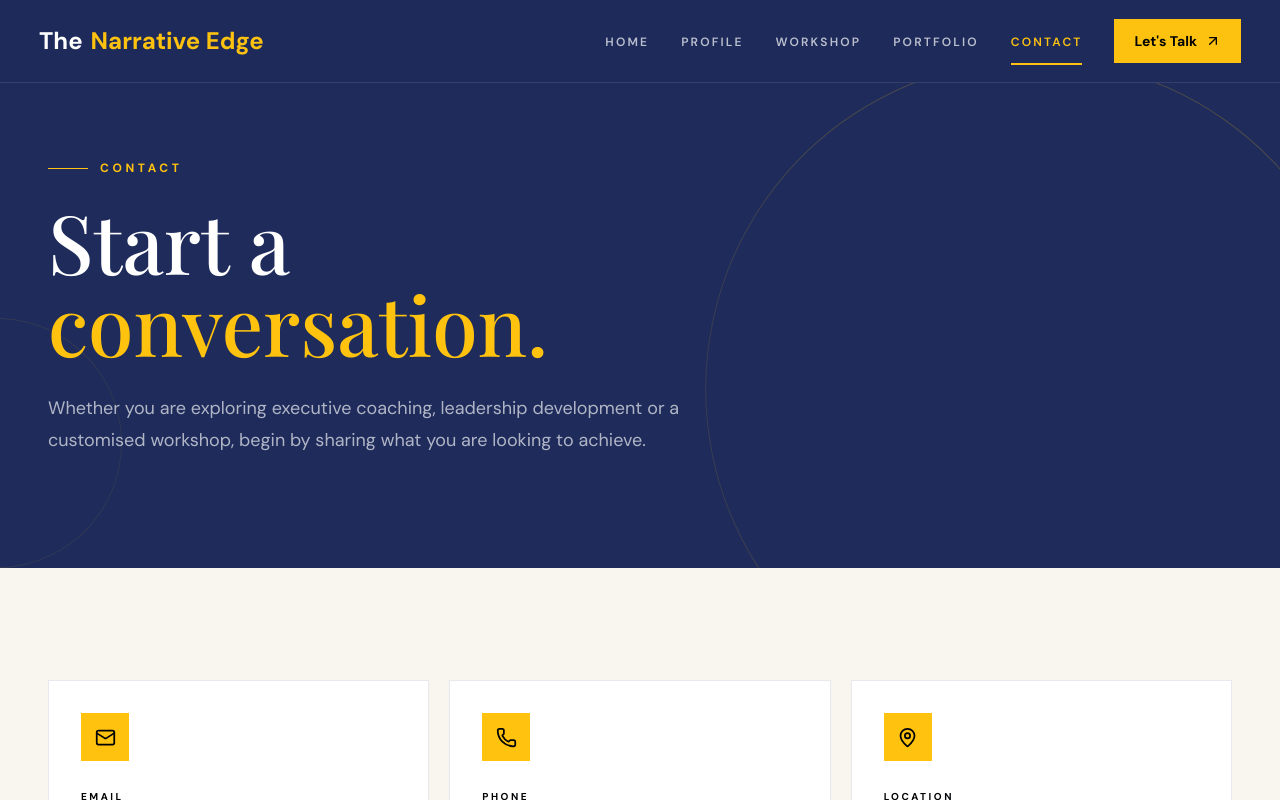
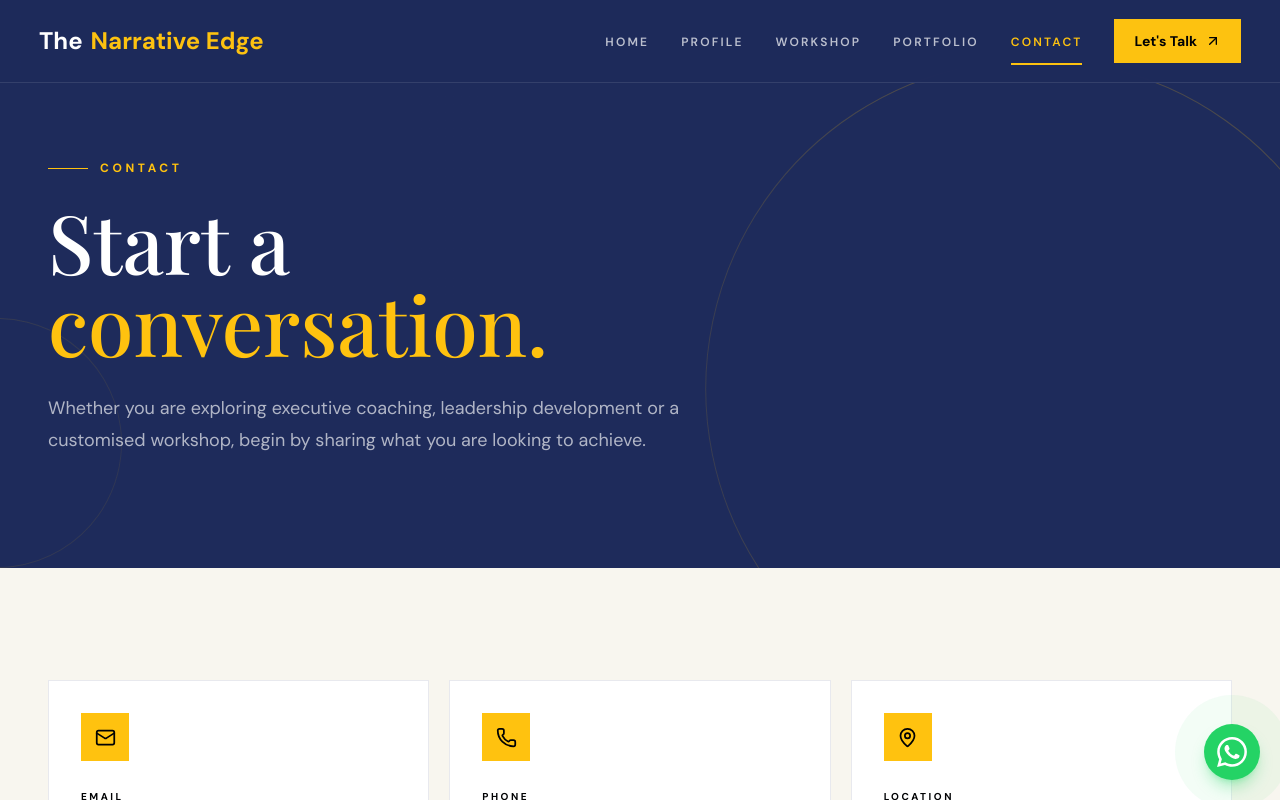
Before and after one commit to ManojPrabakarS/demo-profile, a React (Vite) app: page /contact in a window 1280 px wide. Shown: the top 800 px of the page. Built offline with nearby package versions, Linux system fonts and the light colour scheme.

Commit message:
whatsapp

```diff
--- a/src/App.jsx
+++ b/src/App.jsx
@@ -3,6 +3,7 @@ import { Routes, Route } from "react-router-dom";
 import Navbar from "./components/Navbar";
 import Footer from "./components/Footer";
 import ScrollToTop from "./components/ScrollToTop";
+import WhatsAppButton from "./components/WhatsAppButton";
 import PageTransition from "./components/PageTransition";
 
 import Home from "./pages/Home";
@@ -67,6 +68,8 @@ export default function App() {
 
       </Routes>
 
+      <WhatsAppButton />
+
       <Footer />
     </>
   );
--- /dev/null
+++ b/src/components/WhatsAppButton.jsx
@@ -0,0 +1,41 @@
+import { motion } from "framer-motion";
+
+export default function WhatsAppButton() {
+  const phoneNumber = "9894170320"; // Placeholder: update with actual WhatsApp number
+  const message = encodeURIComponent(
+    "Hello R.A. Nadesan, I would like to connect with you regarding leadership coaching & workshops."
+  );
+  const whatsappUrl = `https://wa.me/${phoneNumber}?text=${message}`;
+
+  return (
+    <motion.a
+      href={whatsappUrl}
+      target="_blank"
+      rel="noopener noreferrer"
+      aria-label="Chat on WhatsApp"
+      initial={{ scale: 0, opacity: 0 }}
+      animate={{ scale: 1, opacity: 1 }}
+      transition={{ delay: 0.8, duration: 0.4, type: "spring", stiffness: 260, damping: 20 }}
+      whileHover={{ scale: 1.08 }}
+      whileTap={{ scale: 0.94 }}
+      className="group fixed bottom-5 right-5 z-50 flex h-12 w-12 items-center justify-center rounded-full bg-[#25D366] text-white shadow-lg shadow-[#25D366]/35 transition-all duration-300 hover:scale-110 hover:shadow-xl hover:shadow-[#25D366]/50 focus:outline-none sm:h-14 sm:w-14"
+    >
+      {/* Subtle pulse ripple */}
+      <span className="pointer-events-none absolute -inset-1 rounded-full bg-[#25D366] opacity-25 animate-ping" />
+
+      {/* WhatsApp SVG Icon scaled to fit the button */}
+      <svg
+        viewBox="0 0 24 24"
+        className="relative z-10 h-8 w-8 fill-white sm:h-9 sm:w-9"
+        xmlns="http://www.w3.org/2000/svg"
+      >
+        <path d="M12.04 2c-5.46 0-9.91 4.45-9.91 9.91 0 1.75.46 3.45 1.32 4.95L2.05 22l5.25-1.38c1.45.79 3.08 1.21 4.74 1.21 5.46 0 9.91-4.45 9.91-9.91 0-2.65-1.03-5.14-2.9-7.01A9.816 9.816 0 0 0 12.04 2zm0 18.15c-1.48 0-2.93-.4-4.2-1.15l-.3-.18-3.12.82.83-3.04-.2-.31a8.196 8.196 0 0 1-1.26-4.38c0-4.54 3.7-8.24 8.24-8.24 2.2 0 4.27.86 5.82 2.42a8.18 8.18 0 0 1 2.41 5.83c.01 4.54-3.68 8.23-8.22 8.23zm4.52-6.17c-.25-.12-1.47-.72-1.7-.81-.23-.08-.39-.12-.56.12-.17.25-.64.81-.79.97-.14.17-.29.19-.54.06-.25-.12-1.05-.39-1.99-1.23-.74-.66-1.23-1.47-1.38-1.72-.14-.25-.02-.38.11-.51.11-.11.25-.29.37-.43.12-.15.17-.25.25-.42.08-.17.04-.31-.02-.43s-.56-1.34-.76-1.84c-.2-.48-.41-.42-.56-.43h-.48c-.17 0-.43.06-.66.31-.22.25-.86.84-.86 2.05 0 1.21.88 2.38 1 2.55.12.17 1.74 2.66 4.21 3.73.59.25 1.05.41 1.41.52.59.19 1.13.16 1.56.1.48-.07 1.47-.6 1.67-1.18.21-.58.21-1.07.15-1.18-.07-.11-.23-.17-.48-.29z" />
+      </svg>
+
+      {/* Tooltip on hover */}
+      <span className="pointer-events-none absolute right-14 top-1/2 hidden -translate-y-1/2 whitespace-nowrap rounded-lg bg-brand-navy px-2.5 py-1 text-[11px] font-semibold text-white opacity-0 shadow-md transition-opacity duration-300 group-hover:opacity-100 sm:block">
+        Chat on WhatsApp
+      </span>
+    </motion.a>
+  );
+}
--- a/src/pages/Home.jsx
+++ b/src/pages/Home.jsx
@@ -86,20 +86,20 @@ export default function Home() {
         ======================================================= */}
         <div className="relative z-10 block w-full overflow-hidden lg:hidden">
           {/* Yellow Content Section */}
-          <div className="w-full bg-brand-yellow px-5 pb-10 pt-6 sm:px-8 sm:pb-14 sm:pt-8">
-            <div className="flex items-center gap-3">
+          <div className="w-full bg-brand-yellow px-5 pb-8 pt-4 sm:px-8 sm:pb-12 sm:pt-6">
+            {/* <div className="flex items-center gap-3">
               <span className="h-px w-8 bg-brand-navy" />
               <span className="text-[9px] font-bold uppercase tracking-[0.25em] text-brand-navy sm:text-xs">
                 Founder & Executive Coach
               </span>
-            </div>
+            </div> */}
 
-            <h1 className="mt-4 font-display text-[2.2rem] font-bold leading-[0.92] tracking-[-0.035em] text-brand-navy sm:text-[3.2rem]">
+            <h1 className="mt-2.5 font-display text-[2.2rem] font-bold leading-[0.92] tracking-[-0.035em] text-brand-navy sm:text-[3.2rem]">
               Elevating Leadership <br />
               <span className="inline-block text-brand-navy">Through Business Storytelling</span>
             </h1>
 
-            <p className="mt-4 text-[15px] font-medium leading-snug text-brand-navy sm:text-lg">
+            <p className="mt-3 text-[15px] font-medium leading-snug text-brand-navy sm:text-lg">
               Leadership. Communication. Transformation.
             </p>
 
@@ -122,17 +122,17 @@ export default function Home() {
               </li>
             </ul>
 
-            <div className="mt-6 flex flex-col gap-3 sm:flex-row sm:items-center">
+            <div className="mt-5 flex flex-col gap-2.5 sm:flex-row sm:items-center">
               <Link
                 to="/profile"
-                className="inline-flex min-h-[48px] w-full items-center justify-center gap-2 bg-brand-navy px-6 py-3.5 text-xs font-bold uppercase tracking-[0.12em] text-white transition-all duration-300 active:scale-[0.99] sm:w-auto"
+                className="inline-flex min-h-[42px] w-full items-center justify-center gap-2 bg-brand-navy px-5 py-2.5 text-xs font-bold uppercase tracking-[0.1em] text-white transition-all duration-300 active:scale-[0.99] sm:w-auto"
               >
                 Explore Profile
-                <ArrowRight size={15} />
+                <ArrowRight size={14} />
               </Link>
               <Link
                 to="/contact"
-                className="inline-flex min-h-[48px] w-full items-center justify-center border border-brand-navy/40 px-6 py-3.5 text-xs font-bold uppercase tracking-[0.12em] text-brand-navy transition-all duration-300 active:scale-[0.99] sm:w-auto"
+                className="inline-flex min-h-[42px] w-full items-center justify-center border border-brand-navy/40 px-5 py-2.5 text-xs font-bold uppercase tracking-[0.1em] text-brand-navy transition-all duration-300 active:scale-[0.99] sm:w-auto"
               >
                 Start a Conversation
               </Link>
@@ -592,9 +592,9 @@ function HeroDesktopLayout({ theme = "yellow" }) {
   const isNavy = theme === "navy";
 
   return (
-    <div className="mx-auto flex min-h-[calc(100vh-82px)] w-full max-w-[1600px] flex-col px-6 pb-16 pt-6 sm:px-10 lg:flex lg:px-16">
+    <div className="mx-auto flex min-h-[calc(100vh-82px)] w-full max-w-[1600px] flex-col px-6 pb-10 pt-3 sm:px-10 lg:flex lg:px-16">
       {/* EYEBROW */}
-      <div className="flex items-center gap-3 sm:gap-4">
+      {/* <div className="flex items-center gap-3 sm:gap-4">
         <span
           className={`h-px w-8 shrink-0 sm:w-12 ${
             isNavy ? "bg-brand-yellow" : "bg-brand-navy"
@@ -607,11 +607,11 @@ function HeroDesktopLayout({ theme = "yellow" }) {
         >
           Founder & Executive Coach
         </span>
-      </div>
+      </div> */}
 
       {/* HEADLINE */}
       <h1
-        className={`mt-4 font-display text-[2.8rem] font-bold leading-[0.9] tracking-[-0.035em] sm:text-[3.8rem] lg:text-[4.6rem] xl:text-[5.6rem] 2xl:text-[6.4rem] ${
+        className={`mt-2.5 font-display text-[2.8rem] font-bold leading-[0.9] tracking-[-0.035em] sm:text-[3.8rem] lg:text-[4.6rem] xl:text-[5.6rem] 2xl:text-[6.4rem] ${
           isNavy ? "text-brand-yellow" : "text-brand-navy"
         }`}
       >
@@ -620,7 +620,7 @@ function HeroDesktopLayout({ theme = "yellow" }) {
       </h1>
 
       {/* MIDDLE: 2-COLUMN GRID (DETAILS ON LEFT, IMAGE ON RIGHT) */}
-      <div className="mt-6 grid w-full grid-cols-1 items-center gap-10 lg:grid-cols-[52%_48%] xl:mt-8">
+      <div className="mt-4 grid w-full grid-cols-1 items-center gap-8 lg:grid-cols-[52%_48%] xl:mt-5 xl:gap-10">
         {/* LEFT: TAGLINE, BULLET POINTS & BUTTONS */}
         <div className="max-w-[620px]">
           <p
@@ -632,7 +632,7 @@ function HeroDesktopLayout({ theme = "yellow" }) {
           </p>
 
           <ul
-            className={`mt-4 space-y-2.5 text-[13px] sm:text-[14px] xl:text-[15px] font-medium leading-relaxed ${
+            className={`mt-3 space-y-2 text-[13px] sm:text-[14px] xl:text-[15px] font-medium leading-relaxed ${
               isNavy ? "text-brand-yellow/90" : "text-brand-navy/90"
             }`}
           >
@@ -670,10 +670,10 @@ function HeroDesktopLayout({ theme = "yellow" }) {
             </li>
           </ul>
 
-          <div className="mt-6 flex flex-wrap gap-3">
+          <div className="mt-4 flex flex-wrap gap-2.5">
             <Link
               to="/profile"
-              className={`group inline-flex min-h-[48px] items-center justify-center gap-2 px-6 py-3.5 text-xs font-bold uppercase tracking-[0.12em] transition-all duration-300 ${
+              className={`group inline-flex min-h-[42px] items-center justify-center gap-2 px-5 py-2.5 text-xs font-bold uppercase tracking-[0.1em] transition-all duration-300 ${
                 isNavy
                   ? "bg-brand-yellow text-brand-black hover:bg-white"
                   : "bg-brand-navy text-white hover:bg-brand-black"
@@ -681,14 +681,14 @@ function HeroDesktopLayout({ theme = "yellow" }) {
             >
               Explore Profile
               <ArrowRight
-                size={16}
+                size={15}
                 className="transition-transform duration-300 group-hover:translate-x-1"
               />
             </Link>
 
             <Link
               to="/contact"
-              className={`inline-flex min-h-[48px] items-center justify-center border px-6 py-3.5 text-xs font-bold uppercase tracking-[0.12em] transition-all duration-300 ${
+              className={`inline-flex min-h-[42px] items-center justify-center border px-5 py-2.5 text-xs font-bold uppercase tracking-[0.1em] transition-all duration-300 ${
                 isNavy
                   ? "border-brand-yellow/50 text-brand-yellow hover:bg-brand-yellow hover:text-brand-black"
                   : "border-brand-navy/40 text-brand-navy hover:bg-brand-navy hover:text-white"
@@ -699,7 +699,7 @@ function HeroDesktopLayout({ theme = "yellow" }) {
           </div>
 
           {/* SCROLL INDICATOR */}
-          <div className="mt-8 flex items-center gap-3">
+          <div className="mt-5 flex items-center gap-3">
             <span
               className={`text-[9px] font-bold uppercase tracking-[0.35em] ${
                 isNavy ? "text-brand-yellow/60" : "text-brand-navy/60"
```
